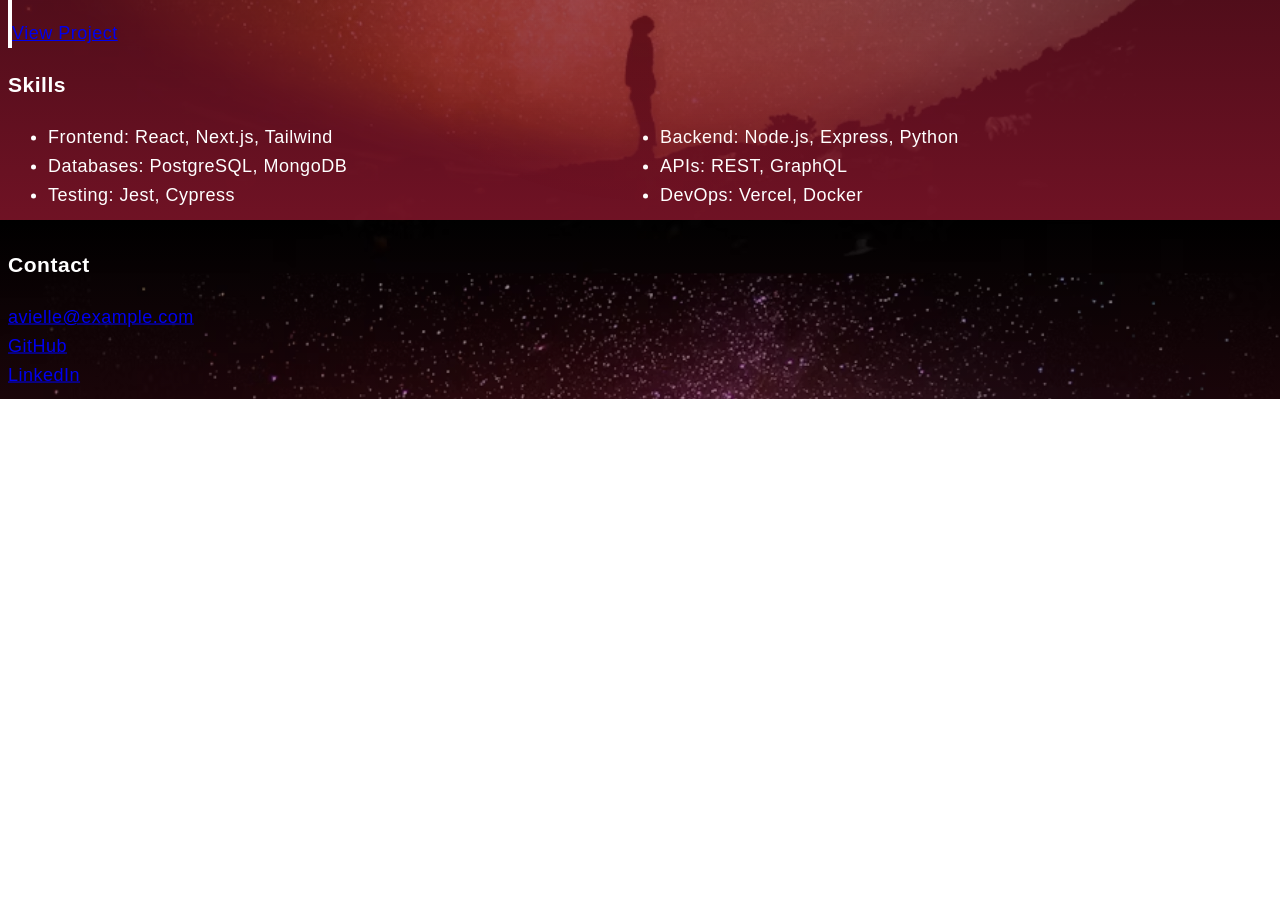
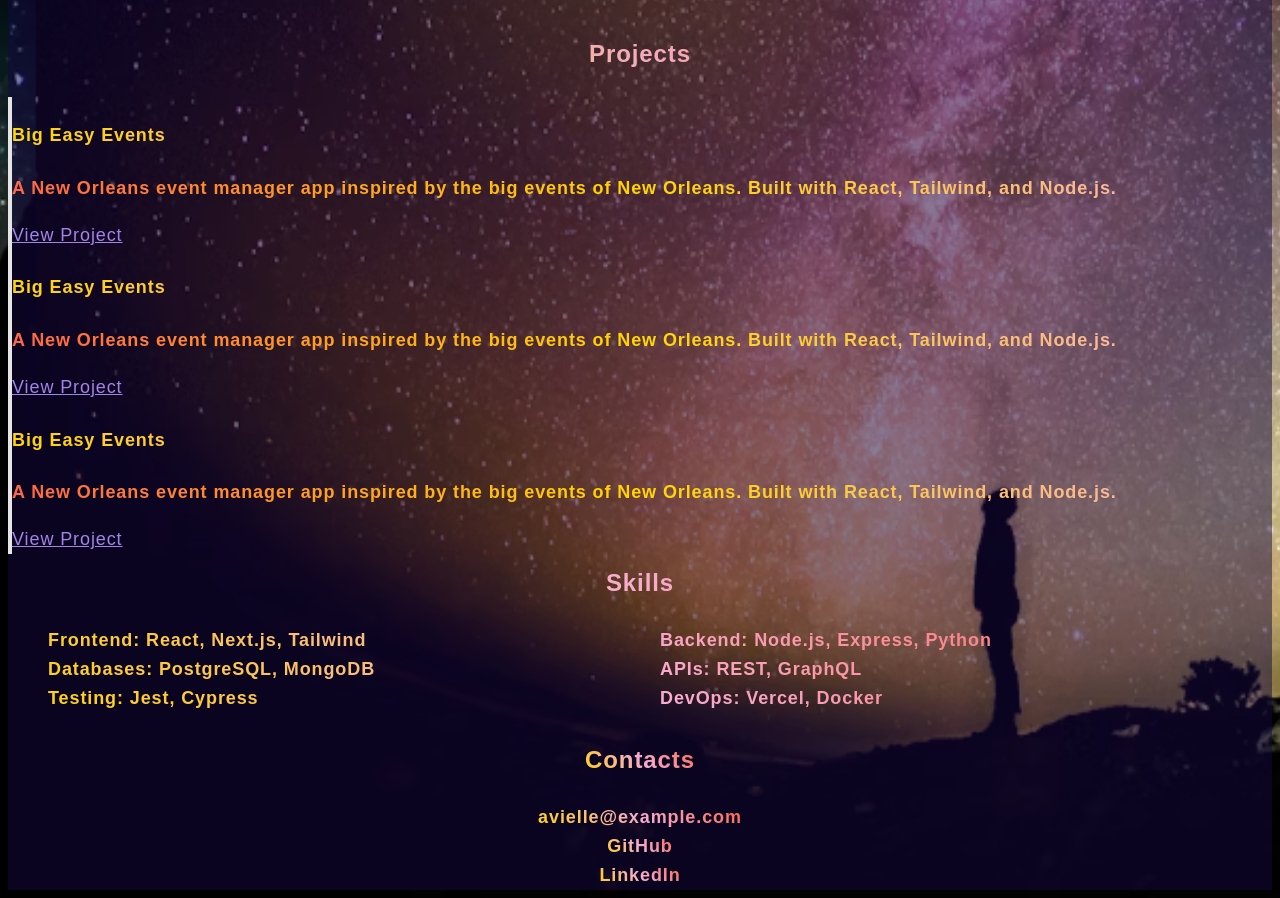
Before and after one commit to aviselanj/perfect-portfolio, a Next.js app: page / in a window 1280 px wide. Shown: the part 580-1478 px from the top of the page. Before the commit the page ends 979 px from the top, so only its background shows below. Built offline with nearby package versions, Linux system fonts and the light colour scheme.

Commit message:
edited styles to my taste

```diff
--- a/src/app/globals.css
+++ b/src/app/globals.css
@@ -1,4 +1,3 @@
-
 @tailwind base;
 @tailwind components;
 @tailwind utilities;
@@ -7,55 +6,117 @@
   .animate-bg-move {
     animation: bg-move 16s linear infinite alternate;
   }
+
   @keyframes bg-move {
     0% {
-      background-position: 0% 50%, 100% 50%, 50% 100%;
+      background-position: 0 0;
     }
+
     100% {
-      background-position: 100% 50%, 0% 50%, 50% 0%;
+      background-position: 100px 100px;
     }
   }
 }
 
-
-
 :root {
-  --background: #232946; /* creativeSpace */
-  --foreground: #F4F4F8; /* creativeWhite */
-  --accent: #A084E8;     /* creativePurple */
-  --highlight: #6EC1E4;  /* creativeBlue */
-  --secondary: #F7ACCF;  /* creativePink */
-  --tertiary: #A8FFEB;   /* creativeMint */
-  --font-creative: 'Space Grotesk', Arial, Helvetica, sans-serif;
+  --background: #2D2F36;
+  /* Slate Gray */
+  --foreground: #E5E5E5;
+  /* Light Gray */
+  --accent: #3A6E8E;
+  /* Steel Blue */
+  --highlight: #FF5A36;
+  /* Electric Orange */
+  --secondary: #B47C5D;
+  /* Bronze */
+  --tertiary: #A7A8A8;
+  /* Neutral Gray */
+  --font-primary: 'Roboto Slab', 'Bebas Neue', Arial, Helvetica, sans-serif;
+  --font-secondary: 'Oswald', 'Roboto', sans-serif;
 }
 
 @media (prefers-color-scheme: dark) {
   :root {
-    --background: #181A2A;
-    --foreground: #F4F4F8;
-    --accent: #A084E8;
-    --highlight: #6EC1E4;
-    --secondary: #F7ACCF;
-    --tertiary: #A8FFEB;
+    --background: #1F2023;
+    /* Darker Gray */
+    --foreground: #E5E5E5;
+    --accent: #3A6E8E;
+    --highlight: #FF5A36;
+    --secondary: #B47C5D;
+    --tertiary: #A7A8A8;
   }
 }
 
 body {
-  background:
-      linear-gradient(rgba(0, 0, 0, 0.3),
-        /* Semi-transparent black overlay */
-        rgba(123, 20, 40, 0.904)),
-      url("/stars.jpg");
-    background-size: cover;
-    background-repeat: no-repeat;
-    background-position: center;
-    background-attachment: fixed;
-    min-height: 100vh;
+  background: var(--background);
   color: var(--foreground);
-  font-family: var(--font-creative);
+  font-family: var(--font-primary), Arial, Helvetica, sans-serif;
   min-height: 100vh;
+  position: relative;
+  overflow-x: hidden;
+  background-image: url('/stars.jpg');
+  background-size: 150% 100%;
+  animation: bg-move 16s linear infinite;
+}
+
+body::before {
+  content: "";
   position: absolute;
-  overflow-x: hidden;
+  top: 0;
+  left: 0;
+  right: 0;
+  bottom: 0;
+  background: rgba(20, 8, 66, 0.5);
+  /* Dark transparent overlay */
+  z-index: -1;
+  /* Ensure it stays behind the text */
+  pointer-events: none;
+  /* Make sure it doesn't block interactions */
+}
+
+/* globals.css or a specific CSS file */
+.gradient-text {
+  background: linear-gradient(45deg, #FFD700, #F7ACCF, #FF6347);
+  /* Adjust to your color scheme */
+  -webkit-background-clip: text;
+  /* For Safari and Chrome */
+  background-clip: text;
+  /* For Firefox */
+  color: transparent;
+  font-weight: bold;
+}
+
+.p-gradient-text {
+  background: linear-gradient(45deg, #FF6347, #FFD700, #F7ACCF);
+  -webkit-background-clip: text;
+  /* For Safari and Chrome */
+  background-clip: text;
+  /* For Firefox */
+  color: transparent;
+  font-weight: bold;
+}
+
+.hero-text {
+  font-size: 3rem;
+  font-family: 'Space Grotesk', sans-serif;
+  font-weight: bold;
+  text-align: center;
+  letter-spacing: 1px;
+}
+
+.subheading {
+  font-size: 1.5rem;
+  font-family: 'Space Grotesk', sans-serif;
+  text-align: center;
+  margin-top: 10px;
+}
+a {
+  color: #A084E8;
+  transition: all 0.3s ease;
+}
+
+a:hover {
+  color: #6EC1E4;
 }
 @keyframes float {
   0% {
@@ -63,7 +124,7 @@ body {
   }
 
   50% {
-    transform: translateY(-10px);
+    transform: translateY(-15px);
   }
 
   100% {
@@ -72,6 +133,46 @@ body {
 }
 
 .animate-float {
-  animation: float 3s ease-in-out infinite;
+  animation: float 6s ease-in-out infinite;
 }
-/* Subtle animated background (waves/particles/neon) will be layered via a background div in layout.tsx */
+
+/* Neon Text */
+.neon-text {
+  color: #fff;
+  text-shadow: 0 0 10px rgba(58, 110, 142, 1), 0 0 20px rgba(58, 110, 142, 0.7), 0 0 30px rgba(58, 110, 142, 0.5);
+}
+
+.neon-text-alt {
+  color: #fff;
+  text-shadow: 0 0 10px rgba(255, 90, 54, 1), 0 0 20px rgba(255, 90, 54, 0.7), 0 0 30px rgba(255, 90, 54, 0.5);
+}
+
+/* Background Wave Animation */
+#background-wave {
+  position: absolute;
+  top: 0;
+  left: 0;
+  width: 100%;
+  height: 100%;
+  z-index: -1;
+  animation: bg-move 20s linear infinite;
+  background-image: url('/assets/neon_wave.png');
+  background-size: 150% 150%;
+  background-repeat: no-repeat;
+  background-position: 0% 50%;
+  animation: wave-animation 16s infinite ease-in-out;
+}
+
+@keyframes wave-animation {
+  0% {
+    background-position: 0% 50%;
+  }
+
+  50% {
+    background-position: 100% 50%;
+  }
+
+  100% {
+    background-position: 0% 50%;
+  }
+}
--- a/src/app/layout.tsx
+++ b/src/app/layout.tsx
@@ -39,40 +39,14 @@ export default function RootLayout({ children }: RootLayoutProps) {
           overflowX: "hidden",
           fontSize: "18px",
           lineHeight: "1.6",
-          letterSpacing: "0.5px",
-         //backgroundColor: "#1a1a2e",
-          color: "#fff", // White text for contrast
-          //transition: "background-color 1s ease",
+          letterSpacing: "0.9px",
+          transition: "background-color 1s ease",
+
+
         }}
       >
-        {/* Cosmic/Space Background with Nebula-like effect */}
-       {/* <div
-          aria-hidden="true"
-          className="fixed inset-0 -z-10 pointer-events-none animate-bg-move"
-          style={{
-            background:
-              "radial-gradient(circle at 20% 40%, #4B2067 0%, transparent 60%)," +
-              "radial-gradient(circle at 80% 60%, #FFD700 0%, transparent 60%)," +
-              "radial-gradient(circle at 50% 90%, #191970 0%, transparent 70%)",
-            opacity: 0.25,
-            width: "100vw",
-            height: "100vh",
-            transition: "background 1s linear",
-          }}
-        />/*}
 
-        {/* Subtle Animated Particles or Stars */}
-        <div
-          className="fixed inset-0 z-0 pointer-events-none bg-no-repeat bg-cover"
-          style={{
-            backgroundImage: "url('/stars.jpg')",
-            backgroundSize: "cover", // Make sure the image covers the entire container
-            opacity: 0.1,
-            backgroundColor: "#ff0000 !important",
-            animation: "stars 60s infinite linear",
 
-          }}
-        />
 
         {/* Glowing Gold Effects */}
         <div
@@ -80,7 +54,7 @@ export default function RootLayout({ children }: RootLayoutProps) {
           className="fixed inset-0 z-2 pointer-events-none"
           style={{
             background:
-              "radial-gradient(circle at 50% 50%, rgba(255, 55, 0, 0.5) 0%, transparent 50%)",
+              "radial-gradient(circle at 50% 50%, rgba(210, 173, 26, 0.89) 0%, transparent 50%)",
             opacity: 0.3,
             width: "100vw",
             height: "100vh",
--- a/src/app/page.tsx
+++ b/src/app/page.tsx
@@ -4,37 +4,54 @@ export default function Home() {
     <main className="flex flex-col items-center w-full min-h-screen gap-24 py-12 px-4 sm:px-8 md:px-16 bg-gradient-to-r from-new-orleans-purple to-new-orleans-gold text-white">
       {/* Hero Section */}
       <section id="hero" className="w-full max-w-4xl text-center flex flex-col items-center gap-4 pt-8">
-        <h1 className="text-4xl sm:text-6xl font-serif font-bold animate-float text-mardiGold drop-shadow-lg">Avielle Lewis</h1>
-        <h2 className="text-xl sm:text-2xl font-serif animate-float text-mardiPurple mb-2">The Portfolio of a Full Stack Developer</h2>
-        <p className="text-lg max-w-xl mx-auto animate-float">Building beautiful, performant web experiences with a New Orleans vibe.</p>
+        <h1 className="gradient-text hero-text text-4xl sm:text-6xl font-serif font-bold animate-float text-mardiGold drop-shadow-lg">Avielle Lewis</h1>
+        <h2 className="gradient-text hero-text text-xl sm:text-2xl font-serif animate-float text-mardiPurple mb-2">The Portfolio of a Full Stack Developer</h2>
+        <p className="p-gradient-text subheading text-lg max-w-xl mx-auto animate-float">Building beautiful, performant web experiences with a New Orleans vibe.</p>
       </section>
 
       {/* About Section */}
       <section id="about" className="w-full max-w-3xl bg-mardiPurple/80 rounded-xl shadow-lg p-8 text-mardiGold text-lg font-serif animate-float">
-        <h3 className="text-2xl font-bold mb-2">About Me</h3>
-        <p>
+        <h3 className="gradient-text subheading text-2xl font-bold mb-2">About Me</h3>
+        <p className="p-gradient-text subheading">
           I’m Avielle, a developer who loves to blend code and creativity. My journey started in the heart of New Orleans, where jazz, art, and technology flow together. I build digital experiences that feel as alive and authentic as the city itself.
         </p>
       </section>
 
       {/* Projects Section */}
       <section id="projects" className="w-full max-w-5xl">
-        <h3 className="text-2xl font-bold text-mardiGold mb-6 font-serif animate-float">Projects</h3>
+        <h3 className="gradient-text subheading text-2xl font-bold text-mardiGold mb-6 font-serif animate-float">Projects</h3>
         <div className="grid gap-8 md:grid-cols-2">
           {/* Example Project Card */}
           <div className="bg-mardiBlue/90 rounded-lg shadow-md p-6 border-l-4 border-mardiGold hover:scale-[1.03] transition-transform duration-300">
-            <h4 className="text-xl font-bold text-mardiGold font-serif mb-2">Big Easy Events</h4>
-            <p className="text-mardiGold/90 mb-2">A New Orleans event manager app inspired by the big events of New Orleans. Built with React, Tailwind, and Node.js.</p>
-            <a href="#" className="text-mardiGold underline hover:text-mardiPurple">View Project</a>
+            <h4 className="gradient-text text-xl font-bold text-mardiGold font-serif mb-2">Big Easy Events</h4>
+            <p className="p-gradient-text text-mardiGold/90 mb-2">A New Orleans event manager app inspired by the big events of New Orleans. Built with React, Tailwind, and Node.js.</p>
+
+
+            <a href="#" className="text-mardiGold  hover:text-mardiPurple">View Project</a>
           </div>
           {/* Add more project cards here */}
+
+          <div className="bg-mardiBlue/90 rounded-lg shadow-md p-6 border-l-4 border-mardiGold hover:scale-[1.03] transition-transform duration-300">
+            <h4 className="gradient-text text-xl font-bold text-mardiGold font-serif mb-2">Big Easy Events</h4>
+            <p className="p-gradient-text text-mardiGold/90 mb-2">A New Orleans event manager app inspired by the big events of New Orleans. Built with React, Tailwind, and Node.js.</p>
+
+
+            <a href="#" className="text-mardiGold  hover:text-mardiPurple">View Project</a>
+          </div>
+          <div className="bg-mardiBlue/90 rounded-lg shadow-md p-6 border-l-4 border-mardiGold hover:scale-[1.03] transition-transform duration-300">
+            <h4 className="gradient-text text-xl font-bold text-mardiGold font-serif mb-2">Big Easy Events</h4>
+            <p className="p-gradient-text text-mardiGold/90 mb-2">A New Orleans event manager app inspired by the big events of New Orleans. Built with React, Tailwind, and Node.js.</p>
+
+
+            <a href="#" className="text-mardiGold  hover:text-mardiPurple">View Project</a>
+          </div>
         </div>
       </section>
 
       {/* Skills Section */}
       <section id="skills" className="w-full max-w-4xl bg-mardiGold/90 rounded-xl shadow-lg p-8 text-mardiBlue font-serif animate-float">
-        <h3 className="text-2xl font-bold mb-4">Skills</h3>
-        <ul className="grid grid-cols-2 sm:grid-cols-3 gap-2 text-lg">
+        <h3 className="gradient-text subheading text-2xl font-bold mb-4">Skills</h3>
+        <ul className=" gradient-text grid grid-cols-2 sm:grid-cols-3 gap-2 text-lg">
           <li>Frontend: React, Next.js, Tailwind</li>
           <li>Backend: Node.js, Express, Python</li>
           <li>Databases: PostgreSQL, MongoDB</li>
@@ -45,14 +62,30 @@ export default function Home() {
       </section>
 
       {/* Contact Section */}
-      <section id="contact" className="w-full max-w-2xl bg-mardiPurple/80 rounded-xl shadow-lg p-8 text-mardiGold font-serif animate-float">
-        <h3 className="text-2xl font-bold mb-2">Contact</h3>
-        <div className="flex flex-col gap-2">
-          <a href="mailto:avielle@example.com" className="hover:underline">avielle@example.com</a>
-          <a href="https://github.com/aviselanj" className="hover:underline" target="_blank" rel="noopener noreferrer">GitHub</a>
-          <a href="https://linkedin.com/in/aviellelewis" className="hover:underline" target="_blank" rel="noopener noreferrer">LinkedIn</a>
-        </div>
-      </section>
+      <h3 className="gradient-text subheading text-2xl font-bold mb-4">Contacts</h3>
+      <a
+        className="gradient-text hover:scale-105 hover:opacity-90 active:opacity-100 active:scale-100"
+        href="mailto:avielle@example.com"
+      >
+        avielle@example.com
+      </a>
+      <a
+        className="gradient-text font-semibold hover:scale-105 hover:opacity-90 active:opacity-100 active:scale-100"
+        href="https://github.com/aviselanj"
+        target="_blank"
+        rel="noopener noreferrer"
+      >
+        GitHub
+      </a>
+      <a
+        className="gradient-text hover:scale-105 hover:opacity-90 active:opacity-100 active:scale-100"
+        href="https://linkedin.com/in/aviellelewis"
+        target="_blank"
+        rel="noopener noreferrer"
+      >
+        LinkedIn
+      </a>
+
     </main>
   );
 }
```
Also changed, not shown: package.json (+6 -1 lines), tailwind.config.mjs (+17 -0 lines).
